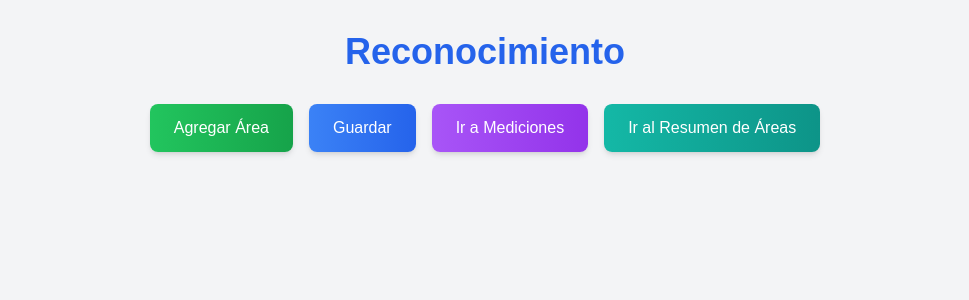
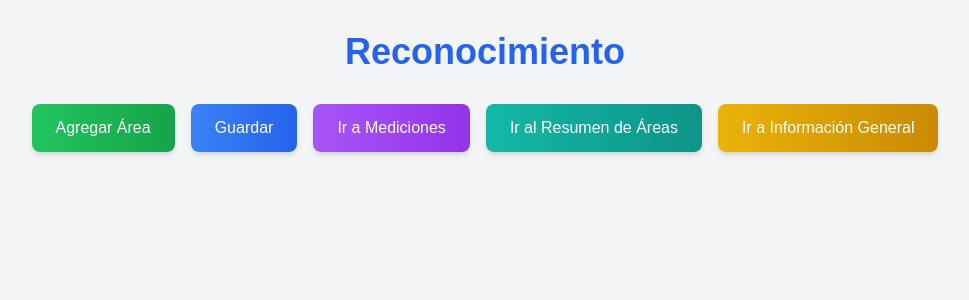
Before and after one commit to NoeRiver10/App, a Next.js app: page /Nom25/Reconocimiento in a window 1280 px wide. Shown: the top 300 px of the page, without its empty margins (155-1124 px from the left). Built offline with nearby package versions, Linux system fonts and the light colour scheme.

Commit message:
Botones bien

```diff
--- a/src/app/Nom25/InfoEmpresa/page.tsx
+++ b/src/app/Nom25/InfoEmpresa/page.tsx
@@ -76,12 +76,12 @@ const InformacionPage: React.FC = () => {
           </div>
         </div>
         <div className="flex justify-between items-center mt-8">
-          <button className="bg-blue-500 text-white px-6 py-2 rounded-lg shadow-md hover:bg-blue-600 transition">
+          <button className="bg-gradient-to-r from-blue-500 to-blue-600 text-white px-6 py-3 rounded-lg shadow-md hover:from-blue-600 hover:to-blue-700 hover:shadow-lg transition transform hover:scale-105">
             Guardar Información
           </button>
           <Link
             href="/Nom25/Reconocimiento"
-            className="bg-green-500 text-white px-6 py-2 rounded-lg shadow-md hover:bg-green-600 transition"
+            className="bg-gradient-to-r from-green-500 to-green-600 text-white px-6 py-3 rounded-lg shadow-md hover:from-green-600 hover:to-green-700 hover:shadow-lg transition transform hover:scale-105"
           >
             Ir a Reconocimiento
           </Link>
--- a/src/app/Nom25/Mediciones/page.tsx
+++ b/src/app/Nom25/Mediciones/page.tsx
@@ -179,7 +179,7 @@ export default function MedicionesPage() {
           <ResumenMedicion />
           <button
             onClick={() => setShowResumen(false)}
-            className="bg-blue-600 text-white p-3 rounded-md mt-4"
+            className="bg-gradient-to-r from-blue-500 to-blue-600 text-white px-6 py-3 rounded-lg shadow-md hover:from-blue-600 hover:to-blue-700 hover:shadow-lg transition transform hover:scale-105"
           >
             Volver a Mediciones
           </button>
--- a/src/app/Nom25/Reconocimiento/page.tsx
+++ b/src/app/Nom25/Reconocimiento/page.tsx
@@ -226,6 +226,13 @@ export default function ReconocimientoPage() {
               Eliminar Área
             </button>
           )}
+          <button
+          type="button"
+          onClick={() => router.push("/Nom25/InfoEmpresa")}
+          className="bg-gradient-to-r from-yellow-500 to-yellow-600 text-white px-6 py-3 rounded-lg shadow-md hover:from-yellow-600 hover:to-yellow-700 hover:shadow-lg transition transform hover:scale-105"
+        >
+          Ir a Información General
+        </button>
         </div>
         </>
       )}
--- a/src/components/ComponentsMediciones25/exportar_excel.tsx
+++ b/src/components/ComponentsMediciones25/exportar_excel.tsx
@@ -163,7 +163,7 @@ const ExportarDatos: React.FC<ExportarDatosProps> = ({ areas }) => {
     <button
       type="button"
       onClick={exportarDatos}
-      className="bg-green-600 text-white p-3 rounded-md mb-8 hover:bg-green-700 transition-colors"
+      className="bg-gradient-to-r from-green-500 to-green-600 text-white px-6 py-3 rounded-lg shadow-md hover:from-green-600 hover:to-green-700 hover:shadow-lg transition transform hover:scale-105"
     >
       Exportar a Excel
     </button>
```
